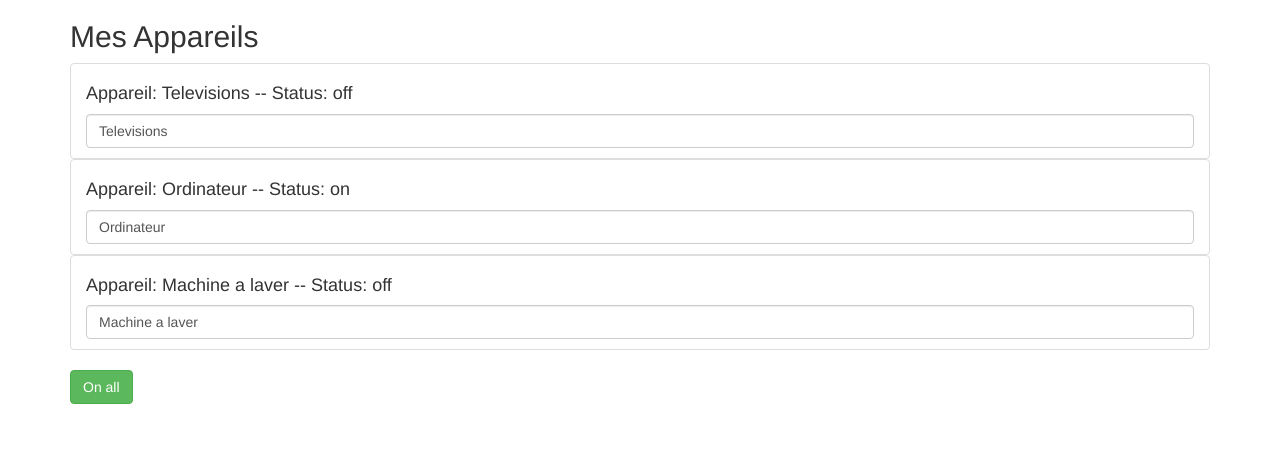
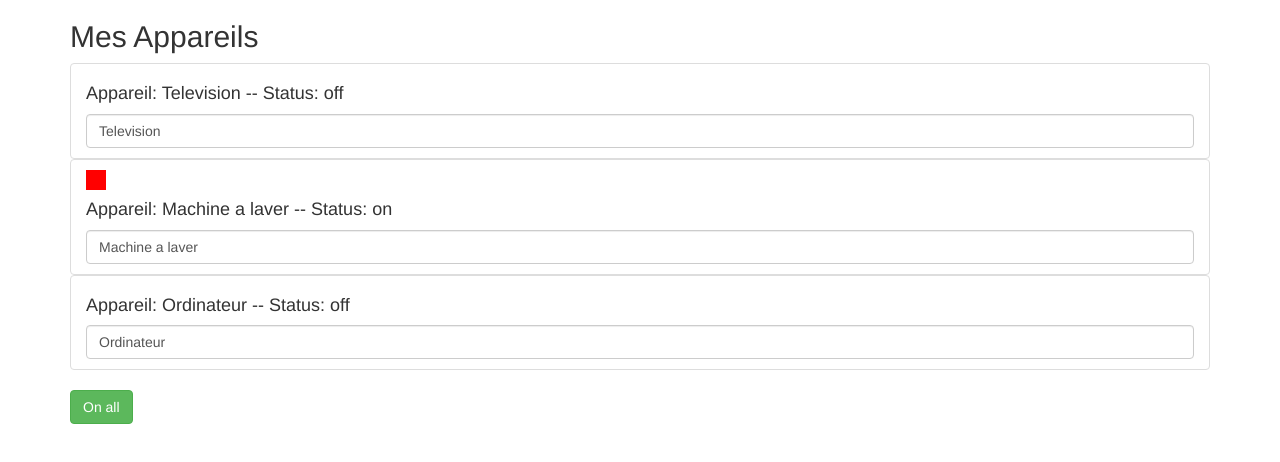
Before and after one commit to Khaly17/Appareils-angular, an Angular app: page / in a window 1280 px wide. Shown: the top 462 px of the page. Built offline with nearby package versions, Linux system fonts and the light colour scheme.

Commit message:
directives structurelles

```diff
--- a/src/app/app.component.html
+++ b/src/app/app.component.html
@@ -3,9 +3,11 @@
         <div class="col-xs-12">
             <h2>Mes Appareils</h2>
             <ul class="list-group" >
-                <app-appareil [appareilName]="appareilOne" [status]="'off'"></app-appareil>
-                <app-appareil [appareilName]="appareilTwo" [status]="'on'"></app-appareil>
-                <app-appareil [appareilName]="appareilThree" [status]="'off'"></app-appareil>
+                <app-appareil
+                    *ngFor="let appareil of appareils"
+                    [appareilName] = "appareil.name"
+                    [status]="appareil.status"
+                ></app-appareil>
             </ul >
             <button class="btn btn-success"
                 [disabled] = "!isAuth"
--- a/src/app/app.component.ts
+++ b/src/app/app.component.ts
@@ -9,6 +9,20 @@ import { Component } from '@angular/core';
 export class AppComponent {
   isAuth = false;
 
+  appareils = [
+    {
+      name: 'Television',
+      status: 'off'
+    },
+    {
+      name: 'Machine a laver',
+      status: 'on'
+    },
+    {
+      name: 'Ordinateur',
+      status: 'off'
+    },
+  ]
   appareilOne = "Televisions";
   appareilTwo = "Ordinateur";
   appareilThree = "Machine a laver";
--- a/src/app/appareil/appareil.component.html
+++ b/src/app/appareil/appareil.component.html
@@ -1,5 +1,10 @@
 <li class="list-group-item">
+    <div
+    style="width:20px;height: 20px;background-color: red;"
+    *ngIf="status==='on'"
+    >
 
+    </div>
     <h4>
         Appareil: {{appareilName}} --  Status: {{getStatus()}}
     </h4>
```
